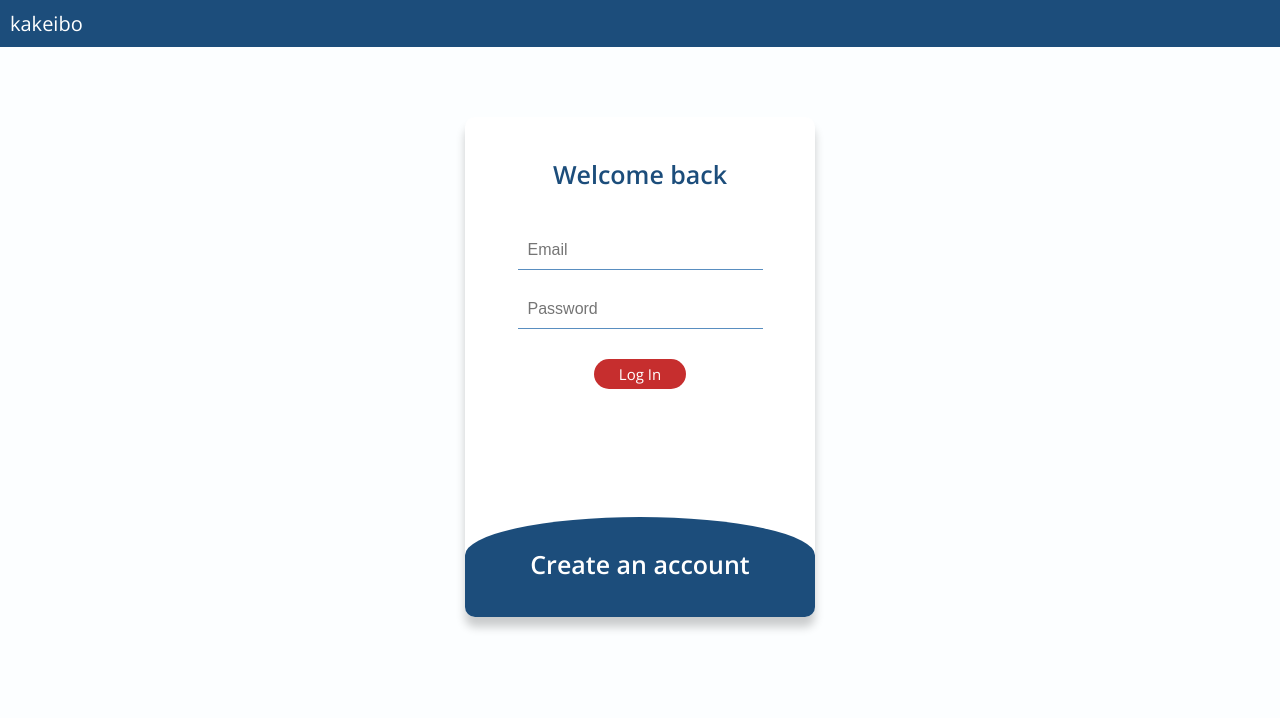
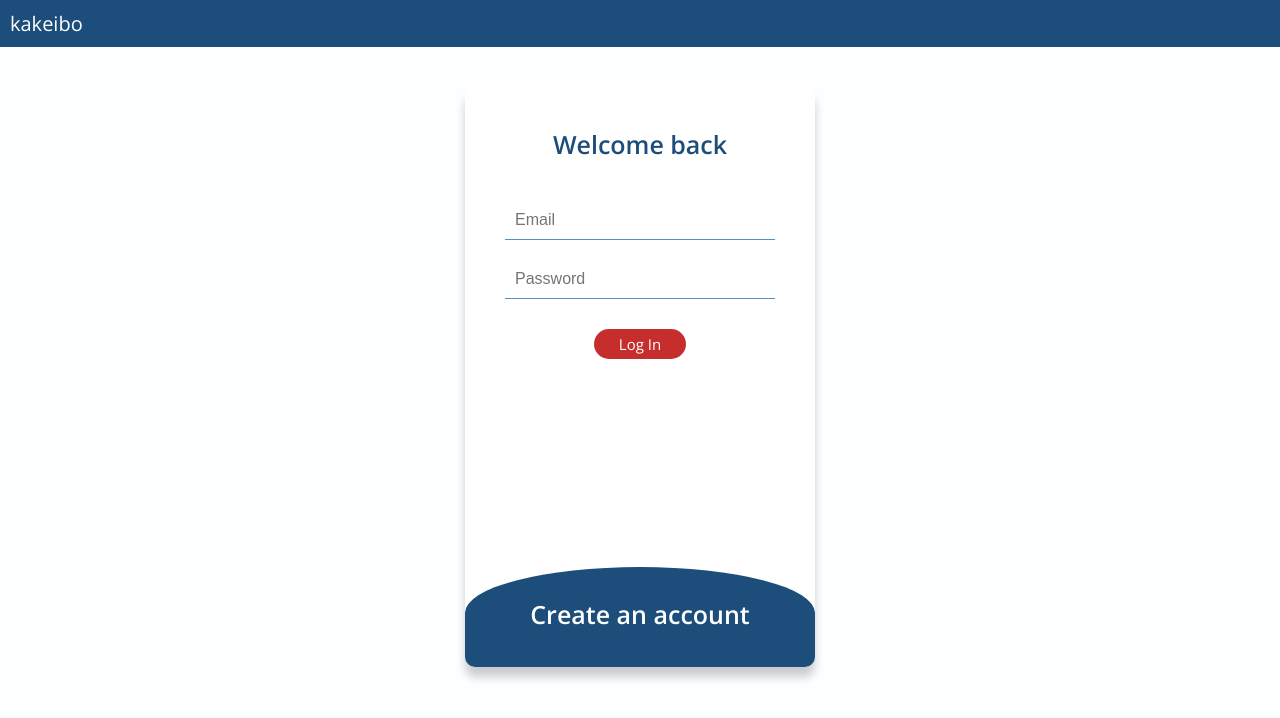
Before and after one commit to AyakaYasuda/kakeibo, a React (Create React App) app in the folder client/: page /auth in a window 1280 px wide. Shown: the top 718 px of the page. Built offline with nearby package versions, Linux system fonts and the light colour scheme.

Commit message:
made changes on styles

```diff
--- a/client/src/pages/Auth.js
+++ b/client/src/pages/Auth.js
@@ -8,8 +8,8 @@ import classNames from "classnames/bind";
 import classes from "./Auth.module.scss";
 
 const loginUserSchema = yup.object().shape({
-  userEmail: yup.string().email().required(),
-  userPassword: yup.string().min(6).required(),
+  email: yup.string().email().required(),
+  password: yup.string().min(6).required(),
 });
 
 const signupUserSchema = yup.object().shape({
@@ -57,7 +57,7 @@ const Auth = () => {
     signupFormReset();
   };
 
-  console.log(loginErrors);
+  console.log(signupErrors);
 
   return (
     <div className={classes.auth}>
@@ -72,20 +72,24 @@ const Auth = () => {
           >
             <input
               type="email"
-              name="userEmail"
+              name="email"
               placeholder="Email"
               className={classes["login-input"]}
-              {...loginFromRegister("userEmail")}
+              {...loginFromRegister("email")}
             />
-            <p>{loginErrors.userEmail?.message}</p>
+            <p className={classes["login-error"]}>
+              {loginErrors.email?.message}
+            </p>
             <input
               type="password"
-              name="userPassword"
+              name="password"
               placeholder="Password"
               className={classes["login-input"]}
-              {...loginFromRegister("userPassword")}
+              {...loginFromRegister("password")}
             />
-            <p>{loginErrors.userPassword?.message}</p>
+            <p className={classes["login-error"]}>
+              {loginErrors.password?.message}
+            </p>
             <div className="spacer-md" />
             <Button>Log In</Button>
           </form>
@@ -108,7 +112,9 @@ const Auth = () => {
               className={classes["signup-input"]}
               {...signupFromRegister("username")}
             />
-            <p>{signupErrors.username?.message}</p>
+            <p className={classes["signup-error"]}>
+              {signupErrors.username?.message}
+            </p>
             <input
               type="email"
               name="email"
@@ -116,7 +122,9 @@ const Auth = () => {
               className={classes["signup-input"]}
               {...signupFromRegister("email")}
             />
-            <p>{signupErrors.email?.message}</p>
+            <p className={classes["signup-error"]}>
+              {signupErrors.email?.message}
+            </p>
             <input
               type="password"
               name="password"
@@ -124,7 +132,9 @@ const Auth = () => {
               className={classes["signup-input"]}
               {...signupFromRegister("password")}
             />
-            <p>{signupErrors.password?.message}</p>
+            <p className={classes["signup-error"]}>
+              {signupErrors.password?.message}
+            </p>
             <input
               type="password"
               name="confirmPassword"
@@ -132,7 +142,9 @@ const Auth = () => {
               className={classes["signup-input"]}
               {...signupFromRegister("confirmPassword")}
             />
-            <p>{signupErrors.confirmPassword?.message}</p>
+            <p className={classes["signup-error"]}>
+              {signupErrors.confirmPassword?.message}
+            </p>
             <div className="spacer-md" />
             <Button>Sign Up</Button>
           </form>
--- a/client/src/pages/Auth.module.scss
+++ b/client/src/pages/Auth.module.scss
@@ -2,24 +2,25 @@
 
 .auth {
   max-width: 35rem;
-  height: 50rem;
+  height: 58rem;
   overflow: hidden;
   background-color: #fff;
   border-radius: 10px;
   box-shadow: 0 10px 10px rgba(0, 0, 0, 0.2);
   padding: 2rem 0;
-  margin: 5rem auto 0;
+  margin: 2rem auto 0;
 
   .login {
     width: 100%;
     height: 100%;
-    text-align: center;
+    padding: 0 4rem;
 
     &-title {
       color: $primary-color;
       font-size: 2.5rem;
       font-weight: 600;
       margin: 2rem 0 3rem;
+      text-align: center;
     }
 
     &-form {
@@ -29,35 +30,41 @@
     }
 
     &-input {
-      width: 70%;
-      margin: 1rem auto;
+      width: 100%;
+      margin: 1rem 0;
       font-size: 1.6rem;
       padding: 1rem;
       border: none;
       border-bottom: 1.5px solid $secondary-color;
       color: $primary-color;
     }
+
+    &-error {
+      font-size: 1.2rem;
+      align-self: flex-start;
+      color: $accent-color;
+    }
   }
 
   .signup {
-    height: 46rem;
+    height: 55rem;
     width: 100%;
     background: $primary-color;
     border-radius: 60% / 10%;
     transform: translateY(-100px);
     transition: 0.8s ease-in-out;
-    text-align: center;
-    padding-top: 3rem;
+    padding: 3rem 4rem 0;
 
     &-show {
-      transform: translateY(-410px);
+      transform: translateY(-490px);
     }
 
     &-title {
       color: #fff;
-      font-size: 2.5rem;
+      font-size: 2.2rem;
       font-weight: 600;
       margin-bottom: 2rem;
+      text-align: center;
     }
 
     &-form {
@@ -67,12 +74,28 @@
     }
 
     &-input {
-      width: 70%;
-      margin: 1rem auto;
+      width: 100%;
+      margin: 1rem;
       font-size: 1.6rem;
       padding: 1rem;
       border: none;
       color: $primary-color;
     }
+
+    &-error {
+      font-size: 1.2rem;
+      align-self: flex-start;
+      color: #fff;
+    }
   }
 }
+
+@include media-sm {
+  .auth {
+    .signup {
+      &-title {
+        font-size: 2.5rem;
+      }
+    }
+  }
+}
```
